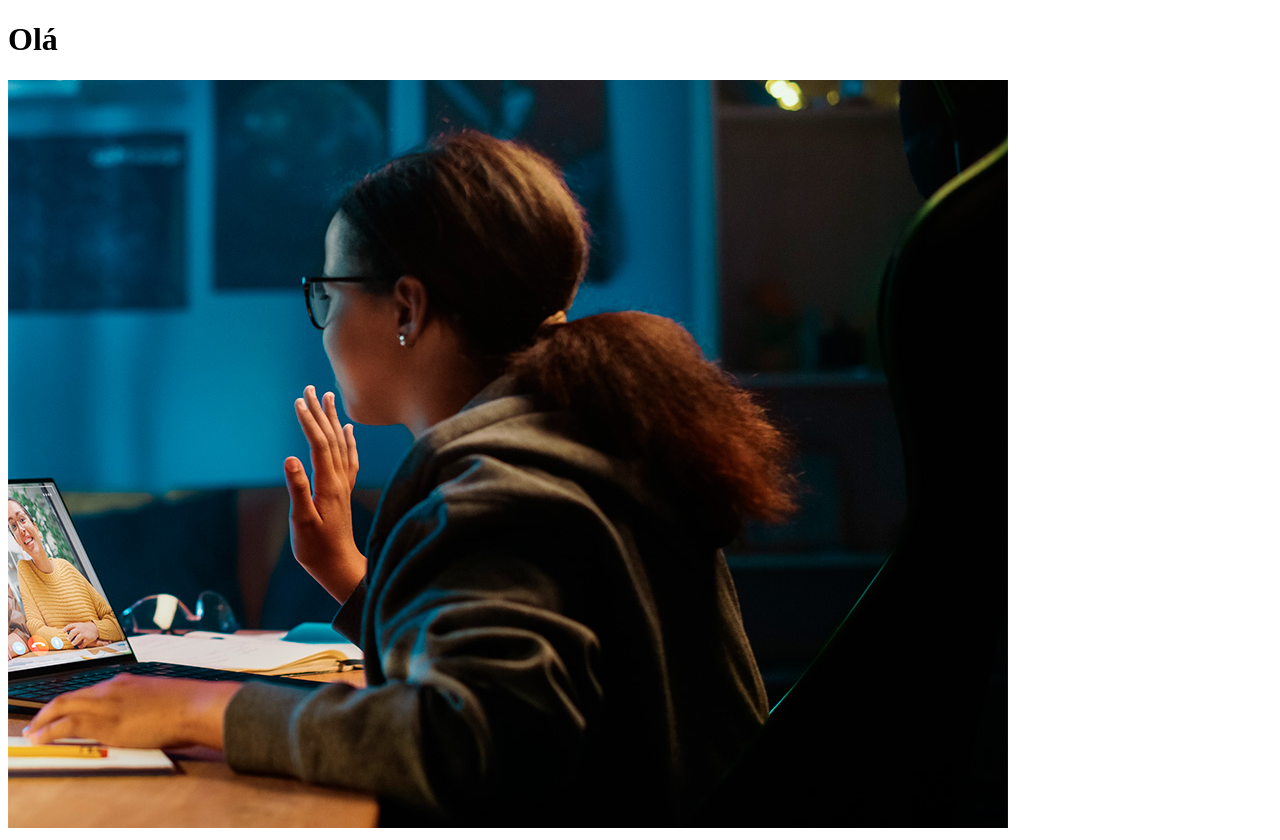
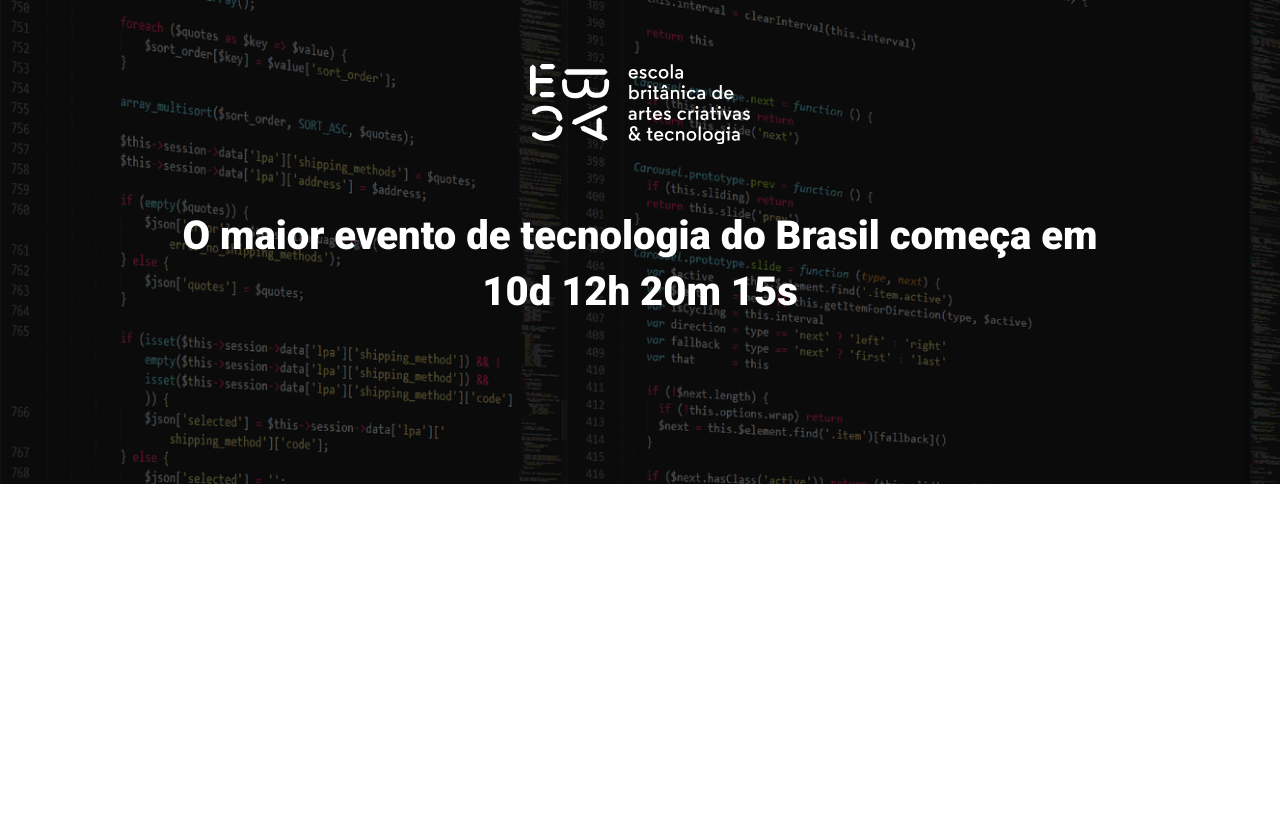
Before and after one commit to luanafernanda/ebac_tech_talks, a website built with Parcel: page src/index.html in a window 1280 px wide. After the commit the page ends 800 px from the top, so only its background shows below. Built offline with nearby package versions, Linux system fonts and the light colour scheme.

Commit message:
criando o hero

```diff
--- a/src/index.html
+++ b/src/index.html
@@ -4,12 +4,19 @@
   <meta charset="UTF-8">
   <meta http-equiv="X-UA-Compatible" content="IE=edge">
   <meta name="viewport" content="width=device-width, initial-scale=1.0">
-  <title>Document</title>
+  <link rel="preconnect" href="https://fonts.googleapis.com">
+  <link rel="preconnect" href="https://fonts.gstatic.com" crossorigin>
+  <link href="https://fonts.googleapis.com/css2?family=Roboto:wght@400;700;900&display=swap" rel="stylesheet">
   <link rel="stylesheet" href="styles/main.scss">
+  <title>EBAC Tech Talks</title>
 </head>
 <body>
-  <h1>Olá</h1>
-  <img src="./images/backend.png" alt="imagens de códigos">
+  <header class="hero">
+    <div class="container">
+      <img class="hero__logo" src="./images/ebac_logo.svg" alt="EBAC">
+      <p class="hero__text">O maior evento de tecnologia do Brasil começa em 10d 12h 20m 15s </p>
+    </div>
+  </header>
   <script src="scripts/main.js"></script>
 </body>
 </html>
--- /dev/null
+++ b/src/styles/_hero.scss
@@ -0,0 +1,52 @@
+.hero {
+  padding-top: 64px;
+  padding-bottom: 100px;
+  background-image: url(../images/fundo.png);
+  background-repeat: no-repeat;
+  background-size: cover;
+  position: relative;
+
+  .container {
+    position: relative;
+  }
+
+  &::before {
+    position: absolute;
+    top: 0;
+    left: 0;
+    width: 100%;
+    height: 100%;
+    background-color: #000;
+    content: '';
+    opacity: 0.6;
+  }
+
+  &__text {
+    margin-top: 64px;
+    margin-bottom: 64px;
+    font-size: 40px;
+    line-height: 56px;
+    font-weight: 800;
+    text-align: center;
+  }
+
+  &__logo {
+    margin: 0 auto;
+    height: 80px;
+    display: block;
+  }
+
+  @media (max-width: 640px) {
+    padding: 40px 0;
+
+    &__logo {
+      height: 40px;
+    }
+
+    &__text {
+      font-size: 22px;
+      list-style: 24px;
+      margin: 24px 0;
+    }
+  }
+}
--- a/src/styles/main.scss
+++ b/src/styles/main.scss
@@ -0,0 +1,23 @@
+@use 'hero';
+
+*{
+  margin: 0;
+  padding: 0;
+  box-sizing: border-box;
+  font-family: 'Roboto', sans-serif;
+  color: #fff;
+}
+
+.container {
+  max-width: 960px;
+  width: 100%;
+  margin: 0 auto;
+
+  @media (max-width: 640px) {
+    max-width: 80%;
+  }
+
+  @media (max-width: 1024px) {
+    max-width: 90%;
+  }
+}
```
